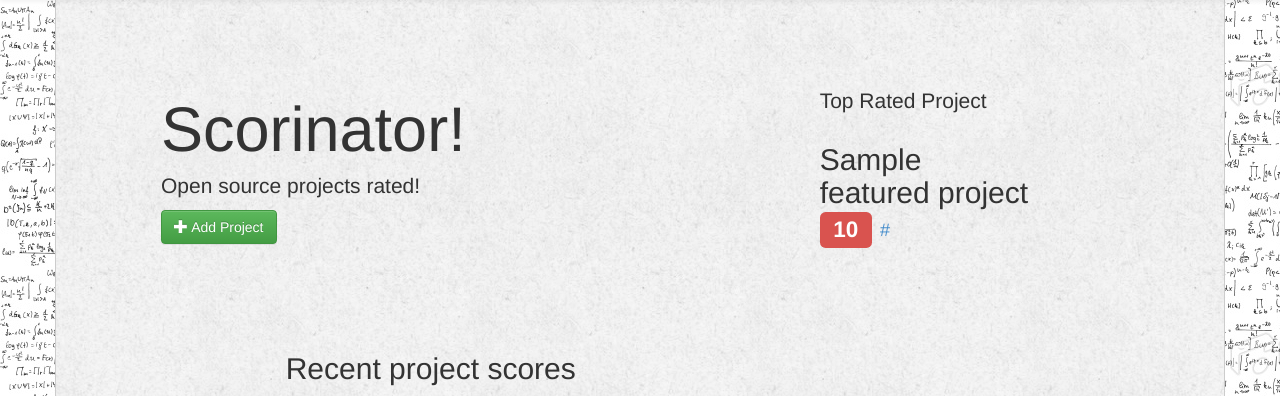
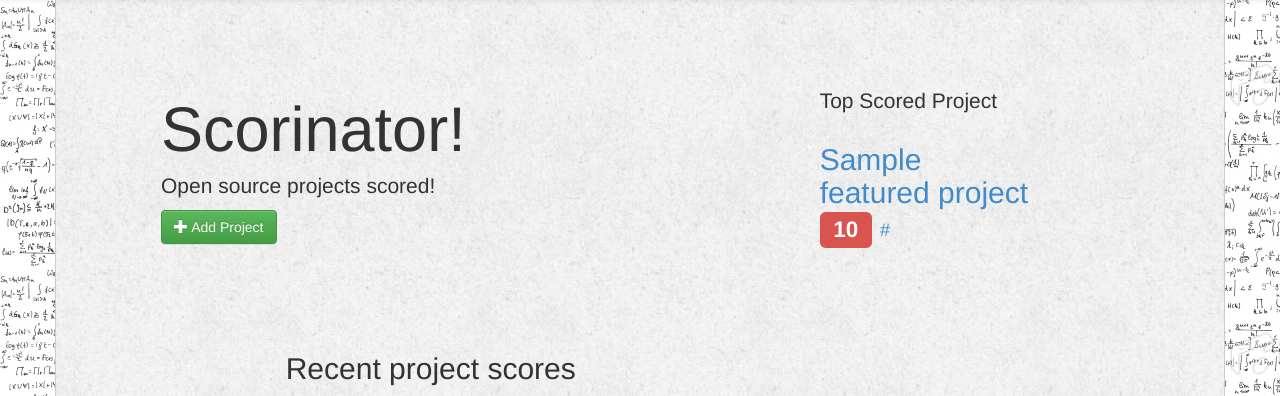
Before and after one commit to kencochrane/scorinator, a Django app: template scorinator/templates/index.html in a window 1280 px wide. Shown: the part 51-447 px from the top of the page. Run offline with Django 3.2, Linux system fonts and the light colour scheme; the template is opened without the code that fills it: most values are stand-ins (such as "Sample title", 1, 10 or a date in 2020); some libraries are stand-ins or nearby versions.

Commit message:
changed rate -> score and added link to project detail from featured project

```diff
--- a/scorinator/templates/index.html
+++ b/scorinator/templates/index.html
@@ -7,7 +7,7 @@
     <div class="container">
       <div class="col-md-6">
         <h1>Scorinator!</h1>
-        <p>Open source projects rated!</p>
+        <p>Open source projects scored!</p>
         <p>
         <a href="{% url 'project.add' %}" class="btn btn-success">
           <i class="glyphicon glyphicon-plus"></i>
@@ -16,9 +16,11 @@
       </p>
       </div>
       <div class="col-md-3 col-md-offset-2" id="featured">
-        Top Rated Project
+        Top Scored Project
         <h2>
-          {{ featured_project.name }}
+          <a href="{% url 'project.detail' featured_project.slug %}">
+            {{ featured_project.name }}
+          </a>
           {{ featured_project.score|display_project_score }}
           <small>
             <a href="{{ featured_project.repo_url }}">
```
